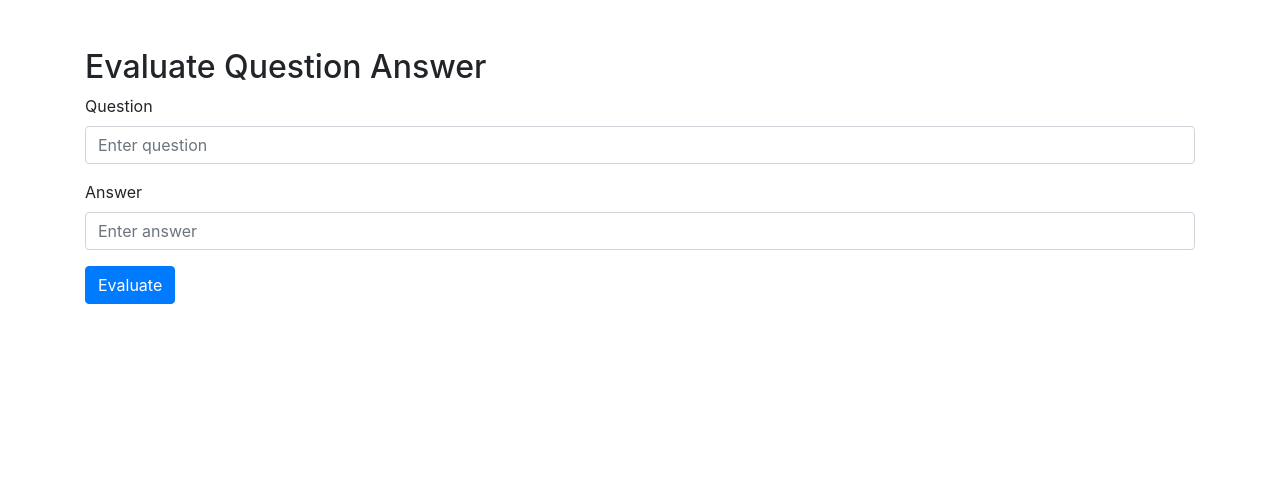
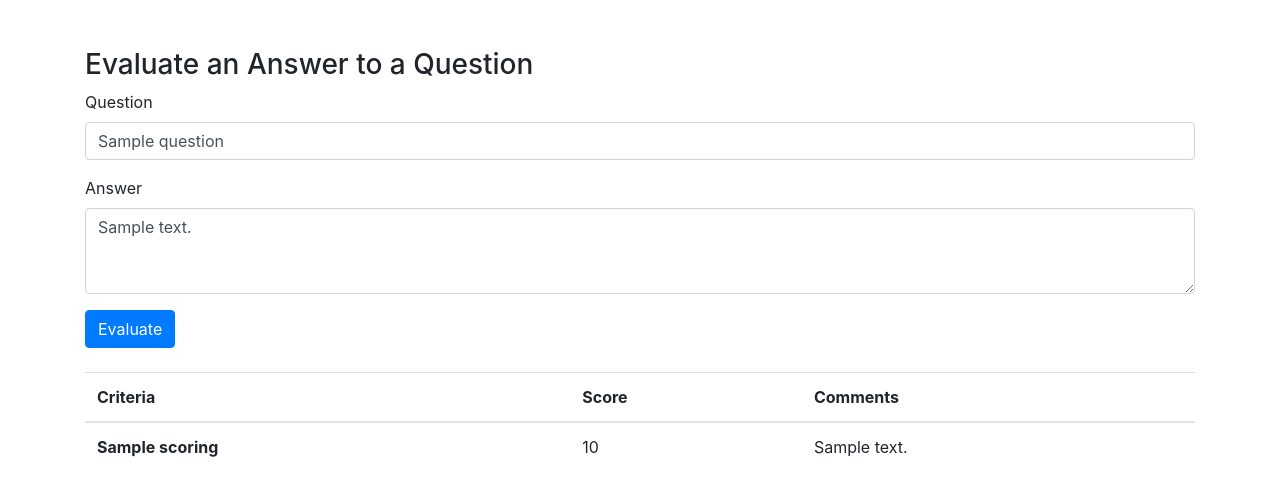
Before and after one commit to adnantium/answerEvallm, a FastAPI app: template templates/qa_form.html in a window 1280 px wide. Shown: the top 496 px of the page. Run offline with FastAPI, Linux system fonts and the light colour scheme; the template is opened without the code that fills it: most values are stand-ins (such as "Sample title", 1, 10 or a date in 2020); some libraries are stand-ins or nearby versions.

Commit message:
updated form

```diff
--- a/answer_eval_server.py
+++ b/answer_eval_server.py
@@ -8,7 +8,7 @@ from langchain.prompts import ChatPromptTemplate
 from langchain_core.runnables.base import RunnableSequence
 from fastapi.responses import HTMLResponse, JSONResponse
 
-from answer_eval import Evaluation, get_answer_eval_chain
+from answer_eval import Evaluation, CriteriaScore, get_answer_eval_chain
 
 import langchain
 
@@ -31,21 +31,19 @@ templates = Jinja2Templates(directory="templates")
 
 
 @app.get("/qa", response_class=HTMLResponse)
-async def get_form(request: Request):
-    # Render the HTML form
+async def qa_form(request: Request):
     return templates.TemplateResponse("qa_form.html", {"request": request})
 
 
-@app.post("/qa/evaluate")
-async def evaluate(question: str = Form(...), answer: str = Form(...)):
-    answer_eval_chain = get_answer_eval_chain()
+@app.post("/qa", response_class=HTMLResponse)
+async def qa_form_evaluate(request: Request, question: str = Form(...), answer: str = Form(...)):
     inputs = {
         'question': question,
         'answer': answer,
     }
-    response: Evaluation = answer_eval_chain.invoke(inputs)
-    print(response)
-    return response
+    evaluation: Evaluation = get_answer_eval_chain().invoke(inputs)
+    response_data = {"request": request, **inputs, "evaluation": evaluation}
+    return templates.TemplateResponse("qa_form.html", response_data)
 
 
 if __name__ == "__main__":
--- a/templates/qa_form.html
+++ b/templates/qa_form.html
@@ -10,44 +10,44 @@
 <body>
 
 <div class="container mt-5">
-    <h2>Evaluate Question Answer</h2>
-    <form id="evaluateForm">
+
+    <h3>Evaluate an Answer to a Question</h3>
+
+    <form id="evaluateForm" action="/qa" method="POST">
         <div class="form-group">
             <label for="question">Question</label>
-            <input type="text" class="form-control" id="question" name="question" placeholder="Enter question" required>
+            <input type="text" class="form-control" id="question" name="question" placeholder="Enter question" required
+                {% if question %}value="{{question}}"{% endif %}>
         </div>
         <div class="form-group">
             <label for="answer">Answer</label>
-            <input type="text" class="form-control" id="answer" name="answer" placeholder="Enter answer" required>
+            <textarea type="text" class="form-control" id="answer" name="answer" rows="3"
+                placeholder="Enter answer" required>{% if answer %}{{answer}}{% endif %}</textarea>
         </div>
         <button type="submit" class="btn btn-primary">Evaluate</button>
     </form>
-    <div id="response" class="mt-3">
-        <!-- Response will go here -->
-    </div>
+
+    {% if evaluation %}
+    <br/>
+    <table class="table">
+        <thead>
+          <tr>
+            <th scope="col">Criteria</th>
+            <th scope="col">Score</th>
+            <th scope="col">Comments</th>
+          </tr>
+        </thead>
+        <tbody>
+        {% for scoring in evaluation.scores %}
+            <tr>
+                <th>{{ scoring.name }}</th>
+                <td>{{ scoring.score }}</td>
+                <td>{{ scoring.comments }}</td>
+            </tr>
+        {% endfor %}
+        </tbody>
+      </table>
+    {% endif %}
 </div>
-
-<script>
-    $(document).ready(function() {
-        $("#evaluateForm").submit(function(e) {
-            e.preventDefault();
-            $.ajax({
-                url: "/qa/evaluate",
-                type: "POST",
-                data: {
-                    question: $("#question").val(),
-                    answer: $("#answer").val(),
-                },
-                success: function(response) {
-                    $("#response").html(`<pre>${JSON.stringify(response, null, 2)}</pre>`);
-                },
-                error: function(xhr, status, error) {
-                    $("#response").html(`<div class="alert alert-danger" role="alert">An error occurred: ${error}</div>`);
-                }
-            });
-        });
-    });
-</script>
-
 </body>
 </html>
```
